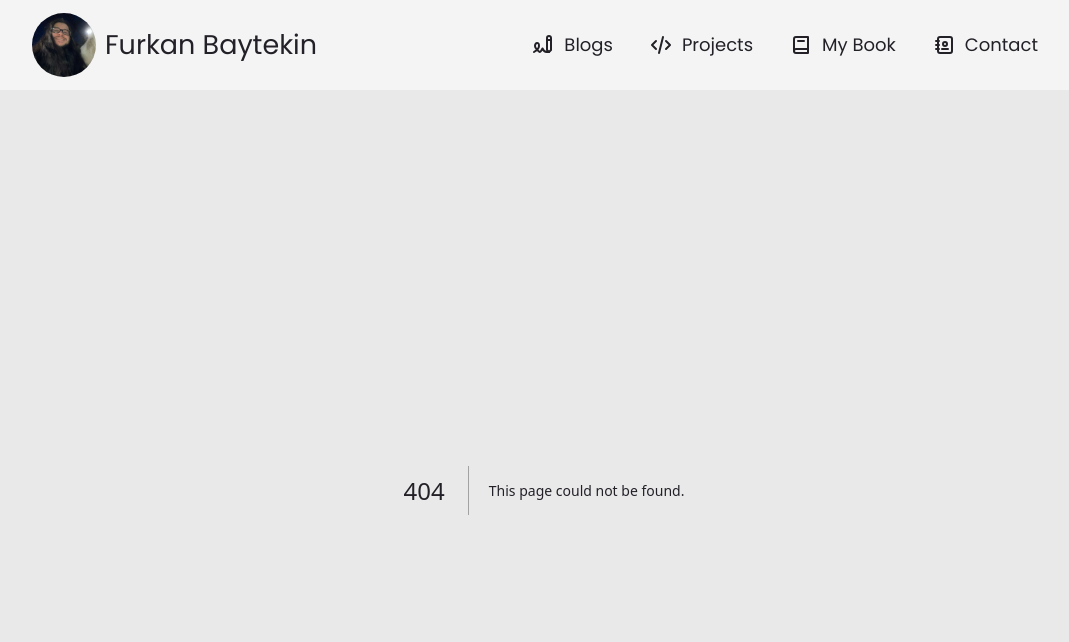
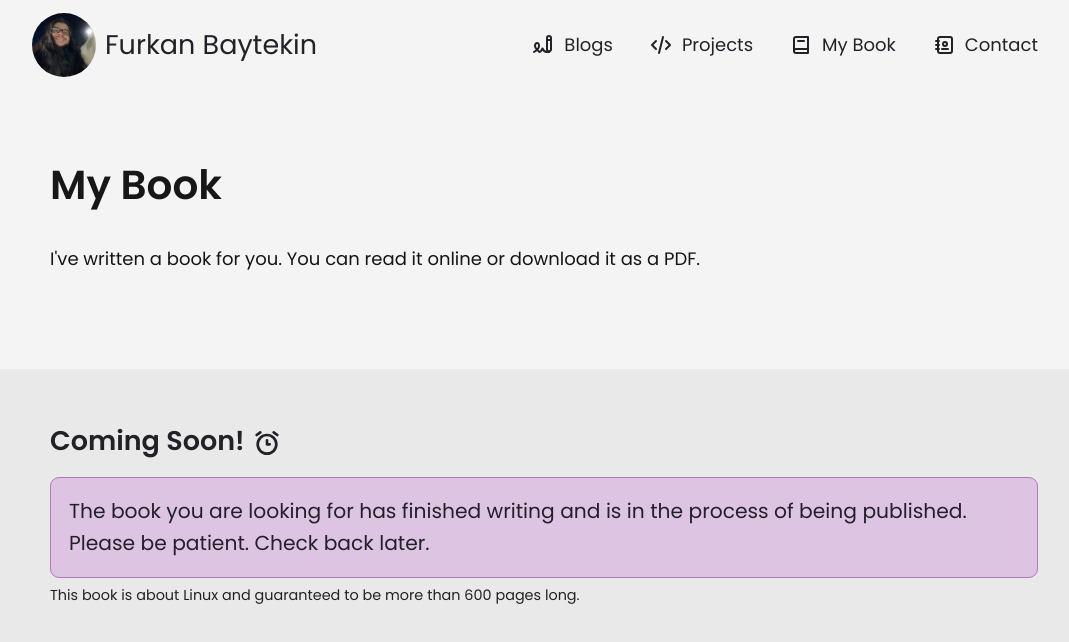
Before and after one commit to Elagoht/furkanbaytekin.dev, a Next.js app: page /book in a window 1280 px wide. Before the commit this address had no page. Shown: the top 642 px of the page, without its empty margins (96-1165 px from the left). Built offline with nearby package versions, Linux system fonts and the light colour scheme.

Commit message:
feat: MyBook page with coming soon section and localization support

```diff
--- /dev/null
+++ b/src/app/book/page.tsx
@@ -0,0 +1,49 @@
+import Content from "@/components/layout/Content"
+import Hero from "@/components/layout/Hero"
+import Dictate from "@/utilities/Dictionary"
+import { IconAlarm } from "@tabler/icons-react"
+import { FC } from "react"
+
+const MyBookPage: FC = () => {
+  const dictionary = Dictate.en
+
+  return <>
+    <Hero>
+      <h1>
+        {dictionary.pages.myBook.title}
+      </h1>
+
+      <p>
+        {dictionary.pages.myBook.description}
+      </p>
+    </Hero>
+
+    <Content blueprint={{
+      "@context": "https://schema.org",
+      "@type": "BlogPosting",
+      "name": dictionary.pages.myBook.title,
+      "description": dictionary.pages.myBook.description
+    }}>
+      <section className="my-8">
+        <h2 className="text-2xl font-bold mb-4">
+          {dictionary.pages.myBook.comingSoon.title} <IconAlarm
+            size={32}
+            className="inline-block"
+          />
+        </h2>
+
+        <p className="text-lg bg-pinky-300 dark:bg-pinky-700 p-4 rounded-lg
+          border border-pinky-500"
+        >
+          {dictionary.pages.myBook.comingSoon.description}
+        </p>
+
+        <small>
+          {dictionary.pages.myBook.comingSoon.spoiler}
+        </small>
+      </section>
+    </Content>
+  </>
+}
+
+export default MyBookPage
--- a/src/i18n/en.json
+++ b/src/i18n/en.json
@@ -87,7 +87,12 @@
         "description": "Furkan Baytekin's book that he wrote and published, which is about Linux and a project related to his previous project named Linux For Everyone."
       },
       "title": "My Book",
-      "description": "I've written a book for you. You can read it online or download it as a PDF."
+      "description": "I've written a book for you. You can read it online or download it as a PDF.",
+      "comingSoon": {
+        "title": "Coming Soon!",
+        "description": "The book you are looking for has finished writing and is in the process of being published. Please be patient. Check back later.",
+        "spoiler": "This book is about Linux and guaranteed to be more than 600 pages long."
+      }
     }
   }
 }
```
